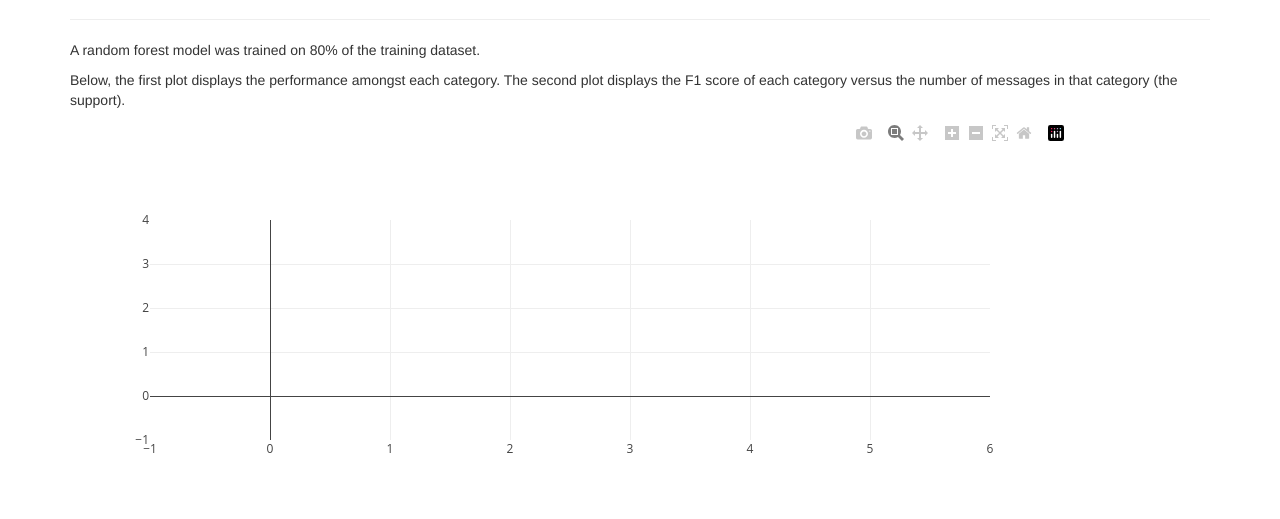
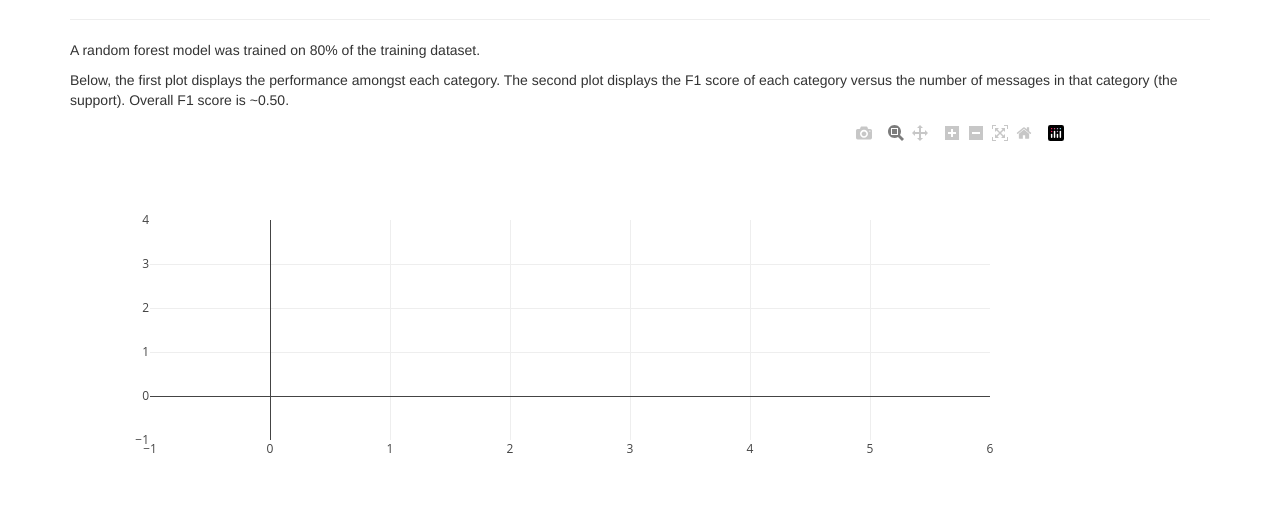
Before and after one commit to andrewKOwong/dsnd-disaster-response-pipeline, a Python web app: template app/templates/master.html in a window 1280 px wide. Shown: the part 1507-2026 px from the top of the page. Run offline with Jinja, Linux system fonts and the light colour scheme; the template is opened without the code that fills it, so the values that code supplies are empty; some libraries are stand-ins or nearby versions.

Commit message:
Add total accuracy to index.html.

```diff
--- a/app/templates/master.html
+++ b/app/templates/master.html
@@ -101,7 +101,7 @@
       <p>
         Below, the first plot displays the performance amongst each category.
         The second plot displays the F1 score of each category versus the number
-        of messages in that category (the support).
+        of messages in that category (the support). Overall F1 score is ~0.50.
       </p>
       <div id="perf_fig"></div>
       <div id="f1_support_fig"></div>
```
